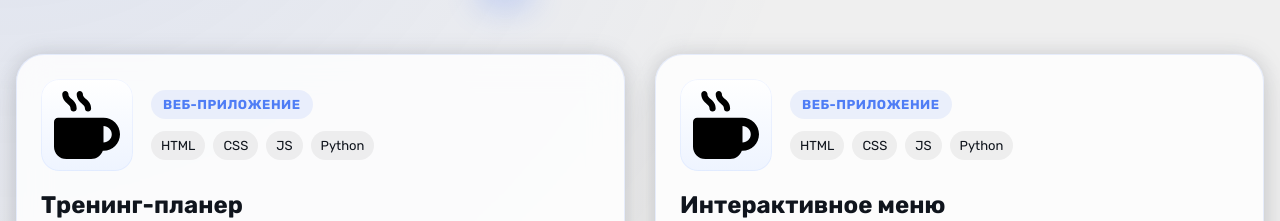
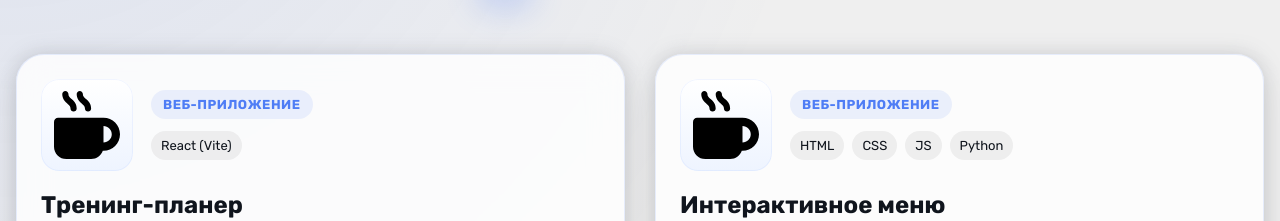
Before and after one commit to likedgrall/portfolio, a plain HTML site: page index.html in a window 1280 px wide. Shown: the part 1102-1323 px from the top of the page. Drawn offline with Linux system fonts and the light colour scheme.

Commit message:
Add files via upload

```diff
--- a/index.html
+++ b/index.html
@@ -96,10 +96,7 @@
                         <div class="project__meta">
                             <span class="project__type">Веб-приложение</span>
                             <div class="project__stack">
-                                <span>HTML</span>
-                                <span>CSS</span>
-                                <span>JS</span>
-                                <span>Python</span>
+                                <span>React (Vite)</span>
                             </div>
                         </div>
                     </div>
```
